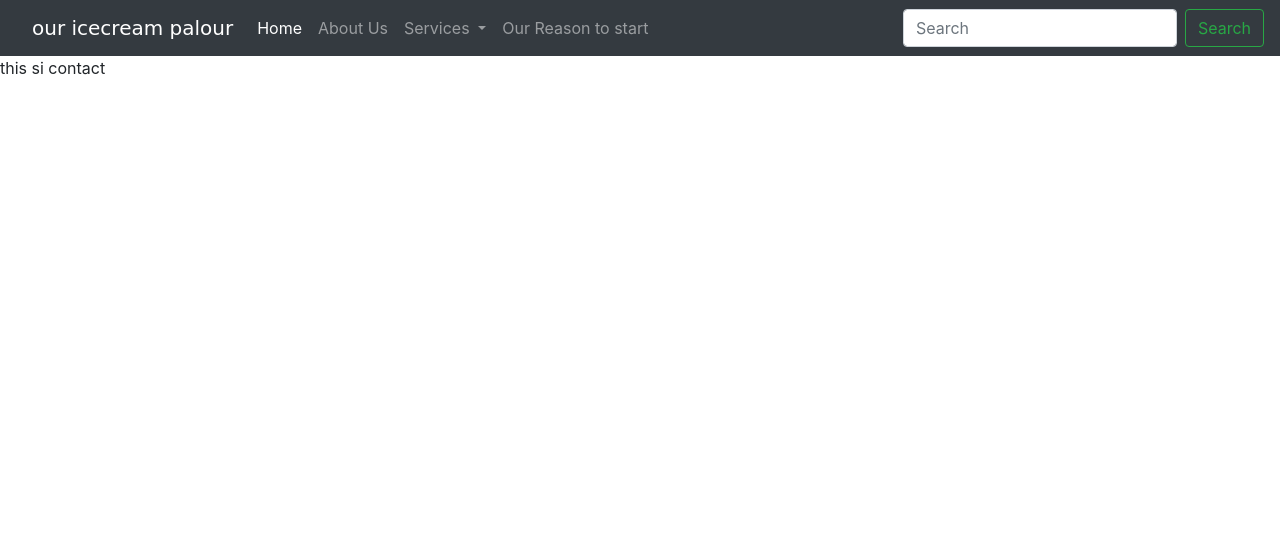
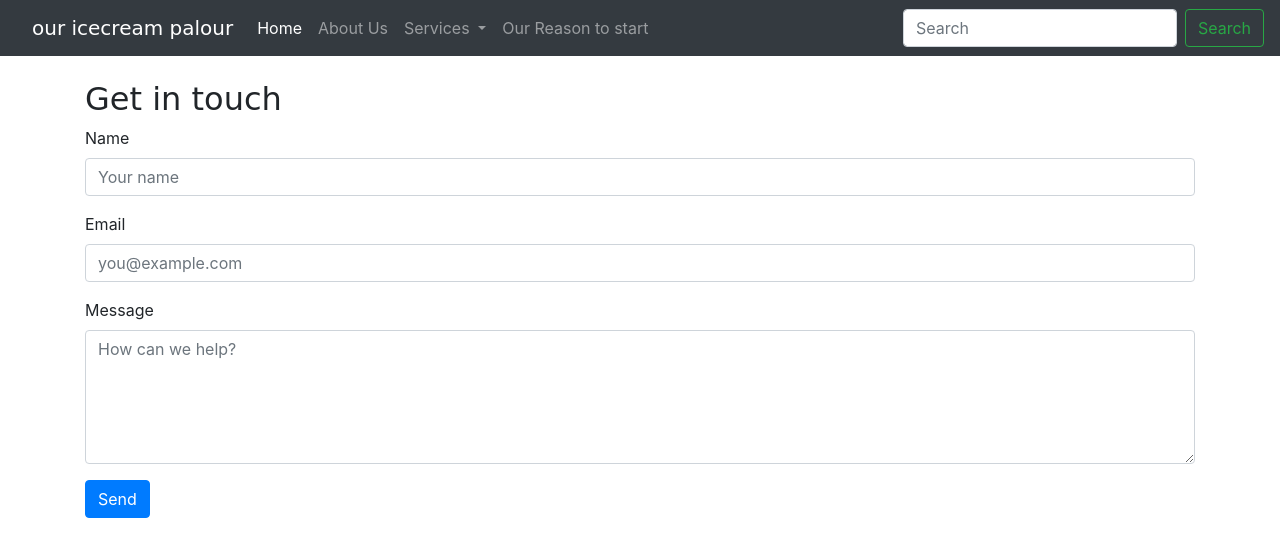
Before and after one commit to kuljeet234/ice-cream-parlour-website, a Django app: page /contact in a window 1280 px wide. Shown: the top 557 px of the page. Run offline with Django 4.2, Linux system fonts and the light colour scheme; some libraries are stand-ins or nearby versions.

Commit message:
Validate contact form via ModelForm and surface success via messages framework
Same wiring gap as the django repo: .objects.create() skipped
EmailField validators, and there was no template form for the POST
handler to even reach. Both fixed here with a ContactForm(ModelForm),
proper is_valid() check, messages.success(), and a real
Bootstrap-styled contact.html replacing the placeholder.

```diff
--- /dev/null
+++ b/hello/home/forms.py
@@ -0,0 +1,27 @@
+from django import forms
+
+from .models import ContactSubmission
+
+
+class ContactForm(forms.ModelForm):
+    class Meta:
+        model = ContactSubmission
+        fields = ("name", "email", "message")
+        widgets = {
+            "name": forms.TextInput(attrs={
+                "class": "form-control",
+                "placeholder": "Your name",
+                "maxlength": 120,
+            }),
+            "email": forms.EmailInput(attrs={
+                "class": "form-control",
+                "placeholder": "you@example.com",
+                "maxlength": 254,
+            }),
+            "message": forms.Textarea(attrs={
+                "class": "form-control",
+                "rows": 5,
+                "placeholder": "How can we help?",
+                "maxlength": 5000,
+            }),
+        }
--- a/hello/home/views.py
+++ b/hello/home/views.py
@@ -1,6 +1,8 @@
-from django.shortcuts import render, redirect
+from django.contrib import messages
+from django.shortcuts import redirect, render
 
-from .models import ContactSubmission, IceCream, Order
+from .forms import ContactForm
+from .models import IceCream, Order
 
 
 def sp(request):
@@ -21,15 +23,13 @@ def services(request):
 
 
 def contact(request):
-    """Render the contact page; persist a ContactSubmission on POST."""
-    if request.method == "POST":
-        ContactSubmission.objects.create(
-            name=request.POST.get("name", "").strip()[:120],
-            email=request.POST.get("email", "").strip()[:254],
-            message=request.POST.get("message", "").strip()[:5000],
-        )
+    """Render the contact page; persist a validated ContactSubmission on POST."""
+    form = ContactForm(request.POST or None)
+    if request.method == "POST" and form.is_valid():
+        form.save()
+        messages.success(request, "Thanks — we'll be in touch.")
         return redirect("contact")
-    return render(request, 'contact.html')
+    return render(request, 'contact.html', {"form": form})
 
 
 def ourreasontostart(request):
--- a/hello/template/contact.html
+++ b/hello/template/contact.html
@@ -1,7 +1,37 @@
 {% extends "base.html" %}
-
-
 {% block title %}contact{% endblock title %}
 {% block body %}
-this si contact
+<div class="container mt-4">
+  <h2 style="font-family: cursive;">Get in touch</h2>
+
+  {% if messages %}
+    {% for message in messages %}
+      <div class="alert alert-success" role="alert">{{ message }}</div>
+    {% endfor %}
+  {% endif %}
+
+  {% if form.non_field_errors %}
+    <div class="alert alert-danger">{{ form.non_field_errors }}</div>
+  {% endif %}
+
+  <form method="post" novalidate>
+    {% csrf_token %}
+    <div class="form-group">
+      <label for="{{ form.name.id_for_label }}">Name</label>
+      {{ form.name }}
+      {% if form.name.errors %}<div class="text-danger small">{{ form.name.errors|striptags }}</div>{% endif %}
+    </div>
+    <div class="form-group">
+      <label for="{{ form.email.id_for_label }}">Email</label>
+      {{ form.email }}
+      {% if form.email.errors %}<div class="text-danger small">{{ form.email.errors|striptags }}</div>{% endif %}
+    </div>
+    <div class="form-group">
+      <label for="{{ form.message.id_for_label }}">Message</label>
+      {{ form.message }}
+      {% if form.message.errors %}<div class="text-danger small">{{ form.message.errors|striptags }}</div>{% endif %}
+    </div>
+    <button type="submit" class="btn btn-primary">Send</button>
+  </form>
+</div>
 {% endblock body %}
```
